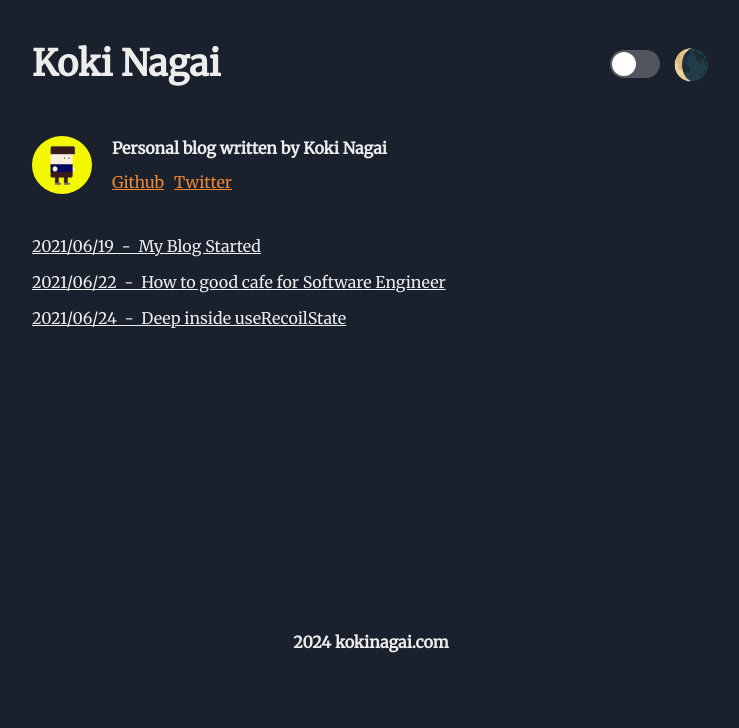
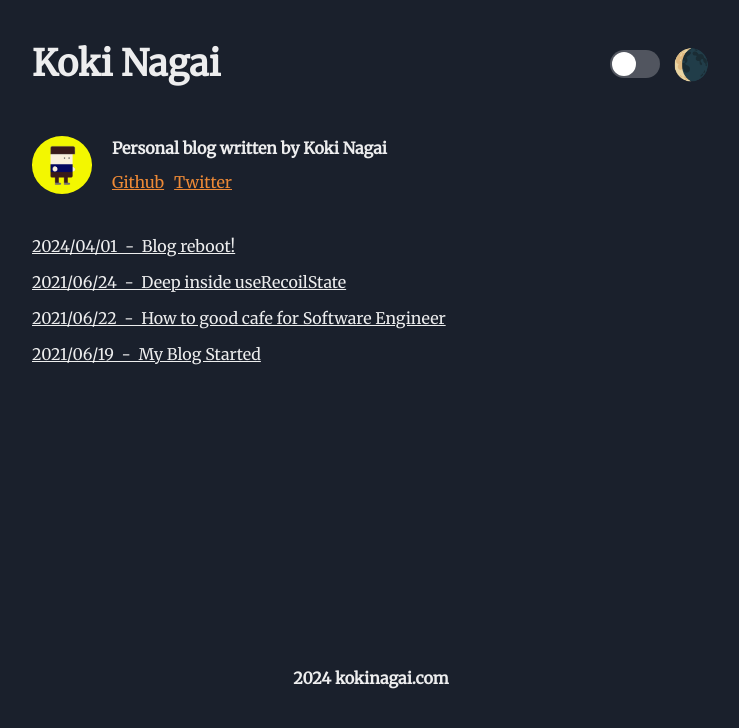
Before and after one commit to NagaiKoki/blog, a Next.js app: page / in a window 1280 px wide. Shown: the top 728 px of the page, without its empty margins (269-1008 px from the left). Built offline with nearby package versions, Linux system fonts and the light colour scheme.

Commit message:
add 4 md

```diff
--- a/src/articles/config.ts
+++ b/src/articles/config.ts
@@ -13,6 +13,11 @@ export const articleConfig = {
     contentPath: '/src/articles/3.md',
     title: 'Deep inside useRecoilState',
     createdAt: '2021/06/24'
+  },
+  4: {
+    contentPath: '/src/articles/4.md',
+    title: 'Blog reboot!',
+    createdAt: '2024/04/01'
   }
 } as const satisfies {
   [key in number]: {
--- a/src/pages/index.tsx
+++ b/src/pages/index.tsx
@@ -12,7 +12,11 @@ export default function Home() {
         <Aside />
       </Box>
       <Flex marginTop="40px" flexDirection="column" gap="12px">
-        {Object.entries(articleConfig).map(([key, value]) => {
+        {Object.entries(articleConfig)
+          .sort(([_, value], [__, value2]) =>
+            value.createdAt > value2.createdAt ? -1 : 1
+          )
+          .map(([key, value]) => {
             return (
               <Link key={value.createdAt} href={`/posts/${key}`}>
                 <Text
```
Also changed, not shown: src/articles/4.md (added, +7 -0 lines). Lines whose indentation alone changed are shown as unchanged.
